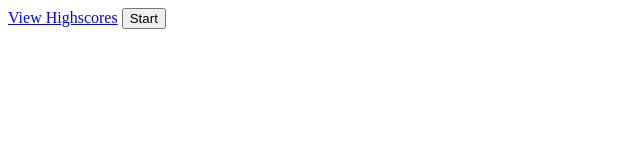
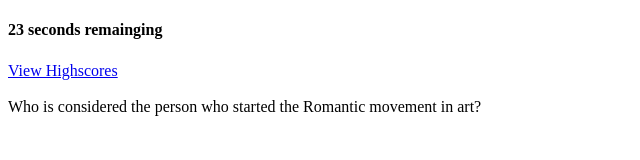
Before and after one commit to dfel08/Code-Quiz, a plain HTML site: page index.html in a window 1280 px wide. Both pictures are taken after a click on the button "Start". Shown: the whole page, without its empty margins (0-640 px from the left). Drawn offline with nearby package versions, Linux system fonts and the light colour scheme.

Commit message:
post Brad and Jack sessions

```diff
--- a/index.html
+++ b/index.html
@@ -4,16 +4,25 @@
     <meta charset="UTF-8">
     <meta name="viewport" content="width=device-width, initial-scale=1.0">
     <title>Document</title>
-    <script
-  src="https://code.jquery.com/jquery-3.4.1.js"
-  integrity="sha256-WpOohJOqMqqyKL9FccASB9O0KwACQJpFTUBLTYOVvVU="
-  crossorigin="anonymous"></script>
     <link href="style.css">
 </head>
 <body>
+    <div>
+        <h4 class="time"></h4>
+    </div>
     <a href="highscores.html">View Highscores</a>
     <button id="start">Start</button>
-    <div id="content">
+    <div id="content" style="visibility: hidden;">
+        <p id="questionDisplay"></p>
+        <div class="answersDisplay">
+            <button id="button0"><span id="answerDisplay0"></span></button>
+            <button id="button1"><span id="answerDisplay1"></span></button>
+            <button id="button2"><span id="answerDisplay2"></span></button>
+            <button id="button3"><span id="answerDisplay3"></span></button>
+        </div>
     </div>
+
+    </main>
+    <script src="script.js"></script>
 </body>
 </html>
--- a/script.js
+++ b/script.js
@@ -1,3 +1,14 @@
+var time = document.querySelector(".time");
+var start = document.querySelector("#start");
+var content = document.querySelector("#content");
+var questionDisplay = document.querySelector("#questionDisplay");
+var answersDisplay = document.querySelector(".answersDisplay");
+var answerDisplay0 = document.querySelector("#answerDisplay0");
+var answerDisplay1 = document.querySelector("#answerDisplay1");
+var answerDisplay2 = document.querySelector("#answerDisplay2");
+var answerDisplay3 = document.querySelector("#answerDisplay3");
+var index = 3;
+var secondsRemaining = 25;
 var questions = [
     {
         question: "Who is considered the person who started the Romantic movement in art?",
@@ -6,7 +17,7 @@ var questions = [
             b: "Taylor Swift",
             c: "Johann Sebastion Bach",
             d: "Ludwig van Beethoven"
-        }
+        },
         correctAnswer: "d"
     },
     {
@@ -16,47 +27,113 @@ var questions = [
             b: "Pikachoo",
             c: "Picachu",
             d: "Pikachu"
-        }
+        },
         correctAnswer: "d"
     },
     {
-        question: "Who invented the toilet?"
+        question: "Who invented the toilet?",
         answers: {
             a: "John Harington",
             b: "Ismail al-Jazari",
             c: "Joseph Bramah",
             d: "All of the above"
-        }
+        },
         correctAnswer: "d"
-    }
+    },
     {
-        question: "Who is Geralt?"
+        question: "Who is Geralt?",
         answers: {
             a: "A human",
             b: "A cow",
-            c: "A mutant",
-            d: "A fish"
-        }
-        correctAnswer: "c"
-    }
+            c: "A fish",
+            d: "A mutant"
+        },
+        correctAnswer: "d"
+    },
     {
-        question: "Is the world round?"
+        question: "Is the world round?",
         answers: {
-            a: "Airplane windows are curved, so no"
-            b: "Have you been skydiving? Of course it's round"
-            c: "BLASPHEMY!!!"
-            d: "There's an ice wall on the edge of the world, it's flat."
-        }
-        correctAnswer: "c"
+            a: "Airplane windows are curved, so no",
+            b: "Have you been skydiving? Of course it's round",
+            c: "There's an ice wall on the edge of the world, it's flat.",
+            d: "BLASPHEMY!!!",
+        },
+        correctAnswer: "d"
         //tehe
     }
 ]
 
-for (var i = 0; i < questions.length; i++) {
-    function startQuiz() {
-        $("div").append(questions[i]);
+function setTime() {
+    var timerInterval = setInterval(function() {
+        secondsRemaining--;
+        time.textContent = secondsRemaining + " seconds remainging";
+        if (secondsRemaining === 0) {
+            clearInterval(timerInterval);
+            alert("Nice try")
+        }
+    }, 1000);
+}
 
+start.addEventListener("click", function (event) {
+    event.preventDefault();
+    document.getElementById("start").style.visibility = "hidden";
+    document.getElementById("questionDisplay").style.visibility = "visible";
+    setTime();
+    quiz(index);
+});
+console.log(Object.values(questions[0].answers))
+function quiz() {
+    questionDisplay.textContent = questions[0].question;
+    var answersArray = [
+        answerDisplay0.textContent = questions[0].answers,
+        answerDisplay1.textContent = questions[1].answers,
+        answerDisplay2.textContent = questions[2].answers,
+        answerDisplay3.textContent = questions[3].answers
+    ];
+    checkAnswer();
+
+    for (var i = 0; i < answersArray.length; i++) {
+        if (i < questions.length) {
+            quiz()
+        } else {
+            endQuiz()
+        }
     }
-    document.getElementById("start").addEventListener("click", startQuiz);
-}
+
+
+
+
+    if ((questions.correctAnswer) != "d") {
+        secondsLeft -= -10
+        } else {
+        console.log(question.correctAnswer)
+        }
+    }
+
+
+
+    function checkAnswer() {
+      answersDisplay.addEventListener("click", function () {
+        console.log("check answer clicked")
+        var userSelection = event.target;
+        if (userSelection !== questions[index].correctAnswer) {
+          secondsLeft -= -10
+        } else {
+          console.log("correct answer");
+        }
+      });
+    }
+
+
+    function endGame() {
+    }
+
+
+// for (var i = 0; i < questions.length; i++) {
+//     function startQuiz() {
+//         $("div").append(questions[i]);
+
+//     }
+//     document.getElementById("start").addEventListener("click", startQuiz);
+// }
 //not working
```
